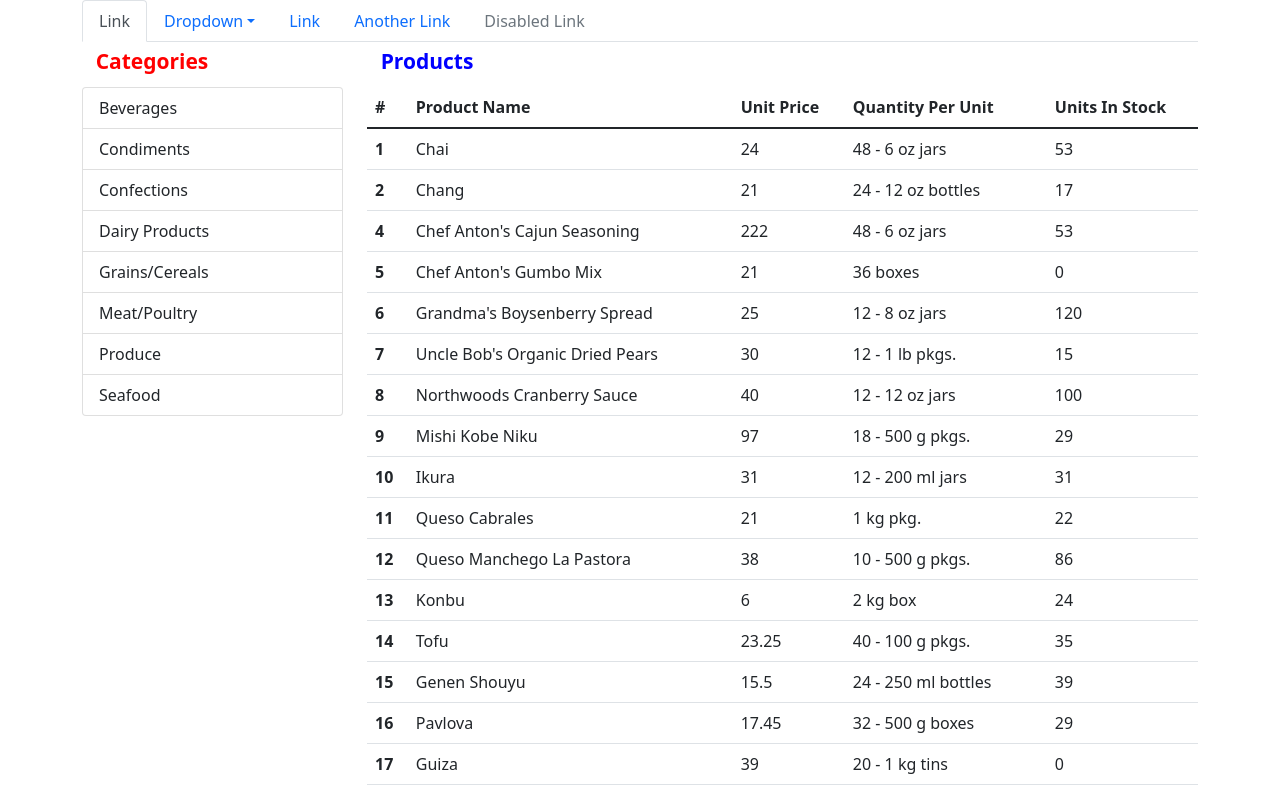
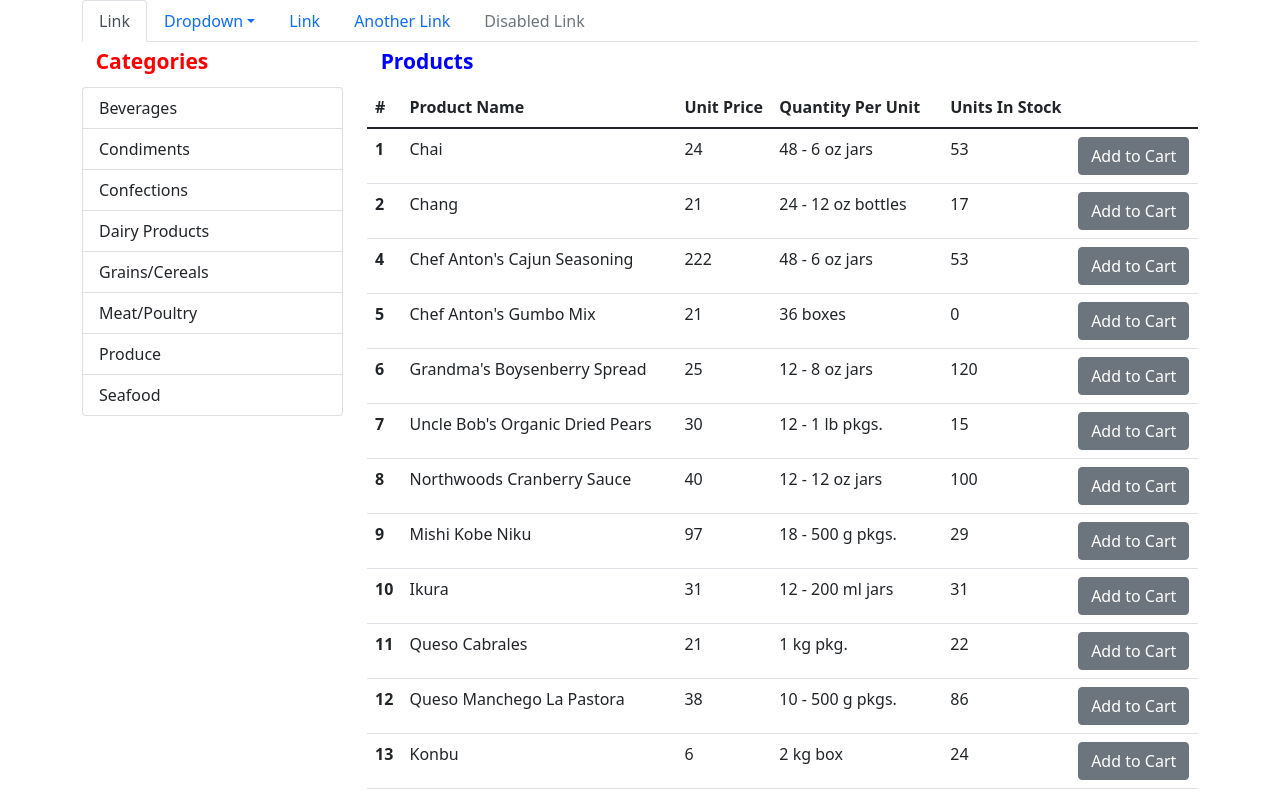
Before and after one commit to EmreGundogdu/redux-shoppapproject, a React (Create React App) app: page / in a window 1280 px wide. Shown: the top 795 px of the page. Built offline with nearby package versions, Linux system fonts and the light colour scheme; data requests are answered from the project's data file.

Commit message:
addToCart function created & alertifyjs added to project

```diff
--- a/package.json
+++ b/package.json
@@ -6,6 +6,7 @@
     "@testing-library/jest-dom": "^5.14.1",
     "@testing-library/react": "^11.2.7",
     "@testing-library/user-event": "^12.8.3",
+    "alertifyjs": "^1.13.1",
     "bootstrap": "^5.1.0",
     "react": "^17.0.2",
     "react-dom": "^17.0.2",
--- a/src/components/products/ProductList.js
+++ b/src/components/products/ProductList.js
@@ -1,12 +1,18 @@
 import React, { Component } from "react";
 import { connect } from "react-redux";
-import { Badge, Table } from "reactstrap";
+import { Badge, Table, Button } from "reactstrap";
 import { bindActionCreators } from "redux";
 import * as productActions from "../../redux/actions/productActions";
+import * as cartActions from "../../redux/actions/cartActions";
+import alertifyjs from 'alertifyjs'
 
 class ProductList extends Component {
   componentDidMount() {
     this.props.actions.getProducts();
+  }
+  addToCart = (product) => {
+    this.props.actions.addToCart({ quantity: 1, product })
+    alertifyjs.success(product.productName + " Added to Cart")
   }
   render() {
     return (
@@ -23,6 +29,7 @@ class ProductList extends Component {
               <th>Unit Price</th>
               <th>Quantity Per Unit</th>
               <th>Units In Stock</th>
+              <th></th>
             </tr>
           </thead>
           <tbody>
@@ -33,6 +40,11 @@ class ProductList extends Component {
                 <td>{product.unitPrice}</td>
                 <td>{product.quantityPerUnit}</td>
                 <td>{product.unitsInStock}</td>
+                <td>
+                  <Button onClick={() => this.addToCart(product)} >
+                    Add to Cart
+                  </Button>
+                </td>
               </tr>
             ))}
           </tbody>
@@ -55,6 +67,10 @@ function mapDispatchToProps(dispatch) {
         productActions.getProducts,
         dispatch
       ),
+      addToCart: bindActionCreators(
+        cartActions.addToCart,
+        dispatch
+      ),
     },
   };
 }
--- a/src/index.js
+++ b/src/index.js
@@ -3,6 +3,7 @@ import ReactDOM from "react-dom";
 import App from "./components/root/App";
 import reportWebVitals from "./reportWebVitals";
 import "bootstrap/dist/css/bootstrap.min.css";
+import 'alertifyjs/build/css/alertify.min.css';
 import { Provider } from "react-redux";
 import configureStore from "./redux/reducers/configureStore";
 
```
Also changed, not shown: 1 other file (tests, documents, lock files or other folders).
